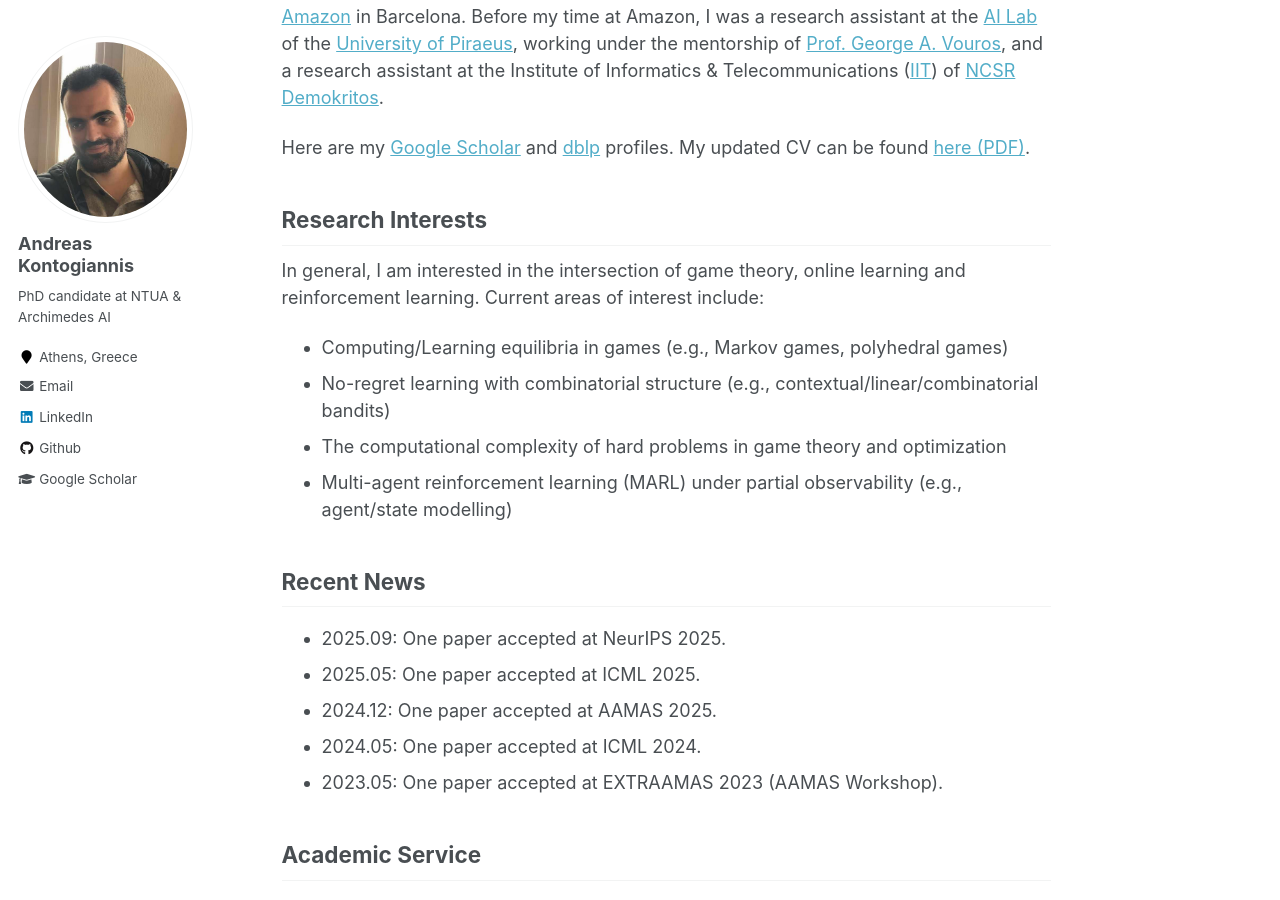
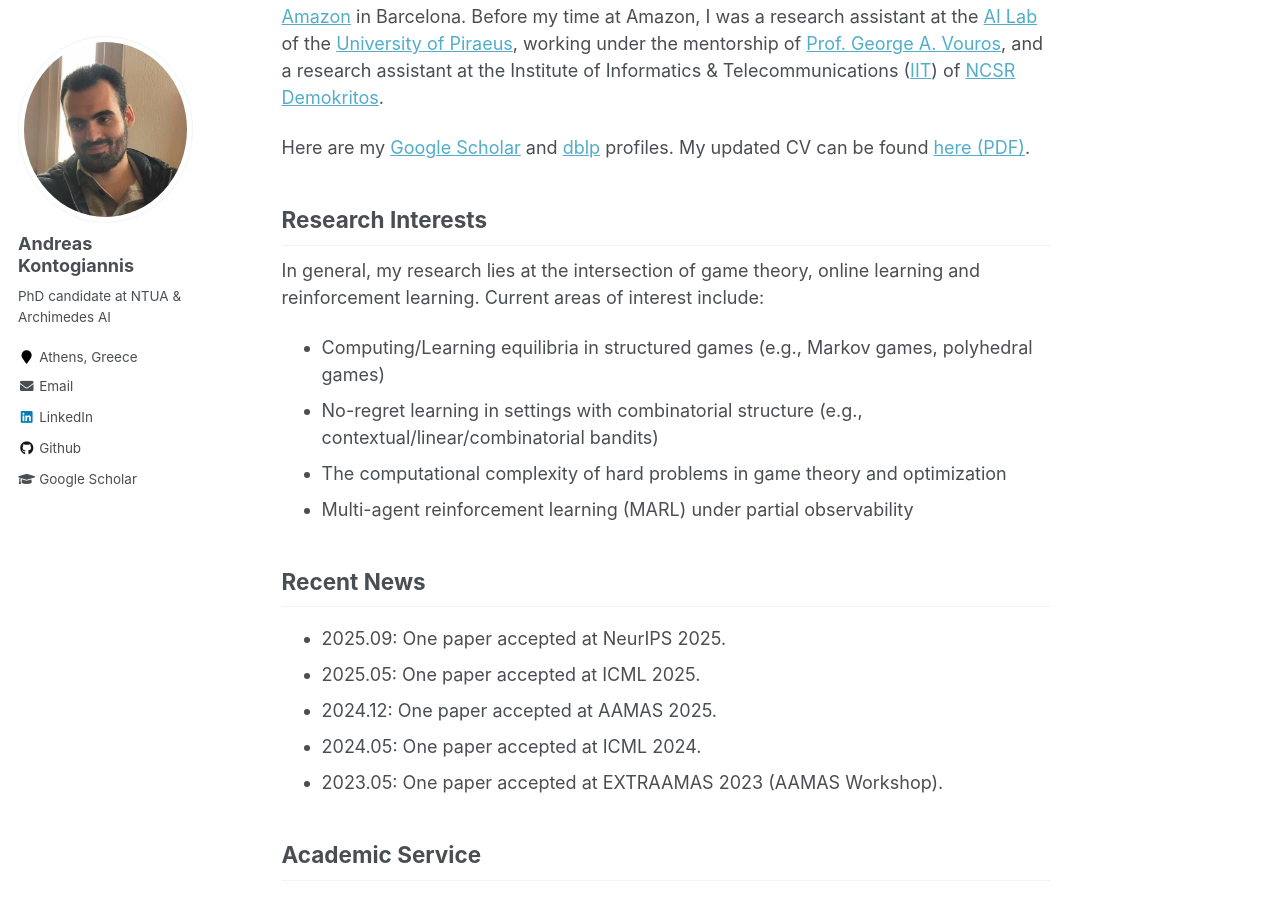
Before and after one commit to ddaedalus/ddaedalus.github.io, a Jekyll site: the page built from _pages/about.md, in a window 1280 px wide and 900 px high, scrolled down 437 px. Built offline with Jekyll 4.4.1, drawn with Linux system fonts in a browser that asks for light colours.

Commit message:
Update about.md

```diff
--- a/_pages/about.md
+++ b/_pages/about.md
@@ -16,11 +16,11 @@ Here are my [Google Scholar](https://scholar.google.nl/citations?hl=en&user=nBFs
 
 ## Research Interests
 
-In general, I am interested in the intersection of game theory, online learning and reinforcement learning. Current areas of interest include:
-* Computing/Learning equilibria in games (e.g., Markov games, polyhedral games)
-* No-regret learning with combinatorial structure (e.g., contextual/linear/combinatorial bandits)
+In general, my research lies at the intersection of game theory, online learning and reinforcement learning. Current areas of interest include:
+* Computing/Learning equilibria in structured games (e.g., Markov games, polyhedral games)
+* No-regret learning in settings with combinatorial structure (e.g., contextual/linear/combinatorial bandits)
 * The computational complexity of hard problems in game theory and optimization
-* Multi-agent reinforcement learning (MARL) under partial observability (e.g., agent/state modelling)
+* Multi-agent reinforcement learning (MARL) under partial observability
 
 ## Recent News
 - 2025.09: One paper accepted at NeurIPS 2025.
```
